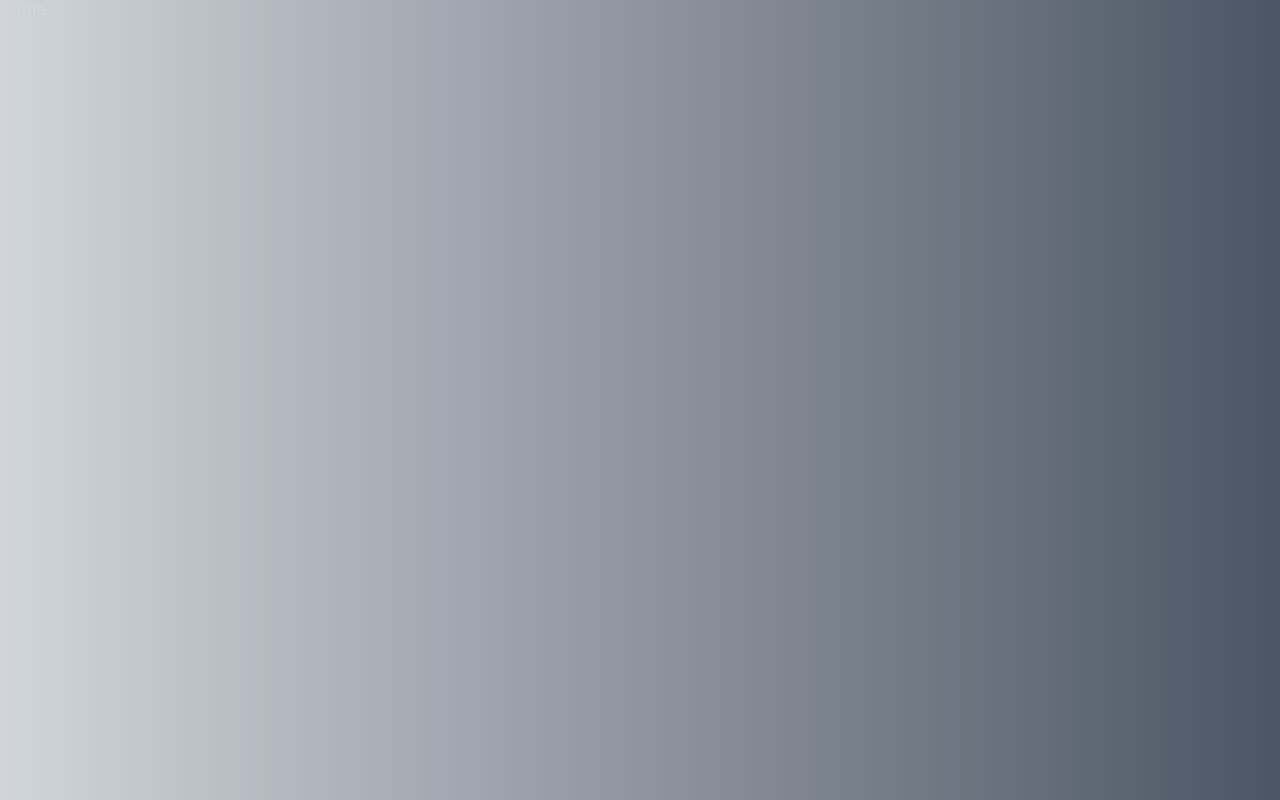
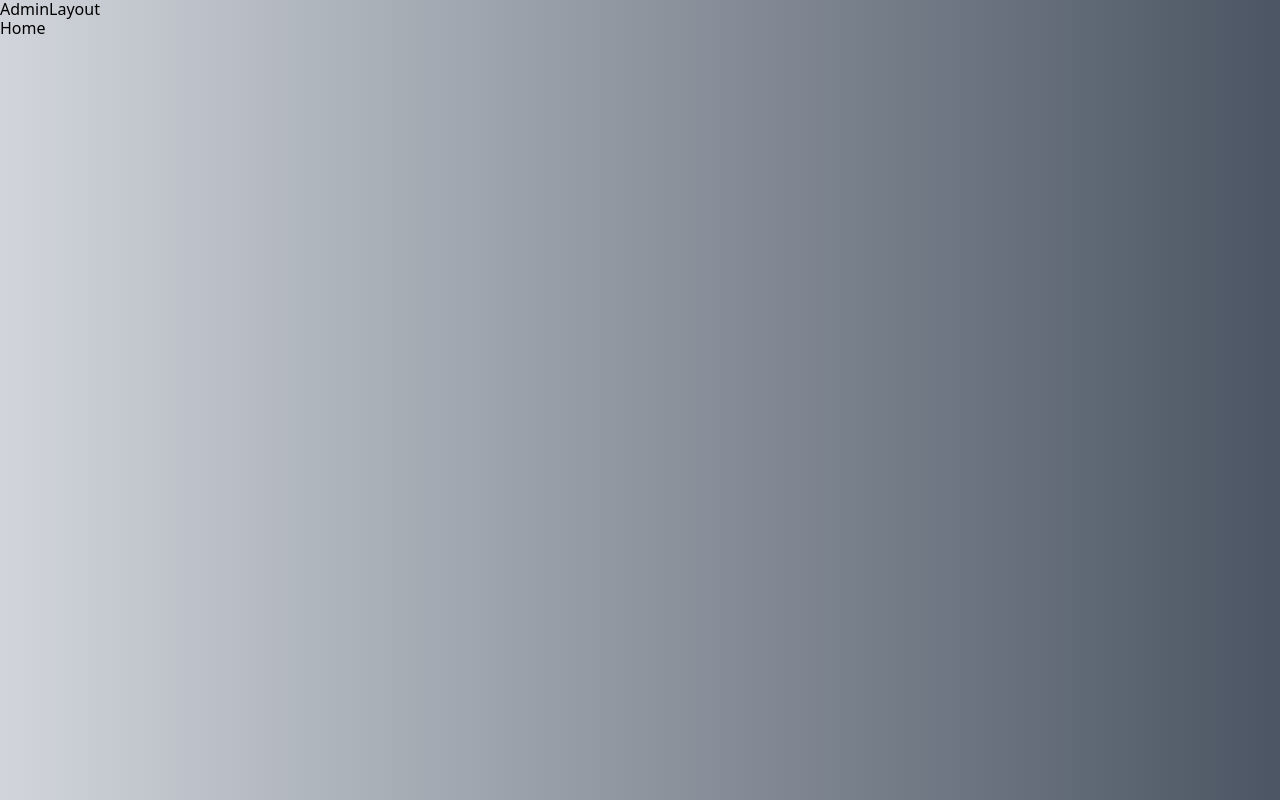
Before and after one commit to VinKE3/Dashboard1.0, a React (Vite) app: page / in a window 1280 px wide. Built offline with nearby package versions, Linux system fonts and the light colour scheme.

Commit message:
07/02/2023

```diff
--- a/src/Pages/admin/Home.jsx
+++ b/src/Pages/admin/Home.jsx
@@ -1,7 +1,7 @@
 import React from "react";
 
 const Home = () => {
-  return <h1>Home</h1>;
+  return <h1 className="text-black">Home</h1>;
 };
 
 export default Home;
--- a/src/layouts/AdminLayout.jsx
+++ b/src/layouts/AdminLayout.jsx
@@ -4,6 +4,7 @@
 const AdminLayout = () => {
   return (
     <div>
+      <h1 className="text-black">AdminLayout</h1>
       <Outlet />
     </div>
   );
```
